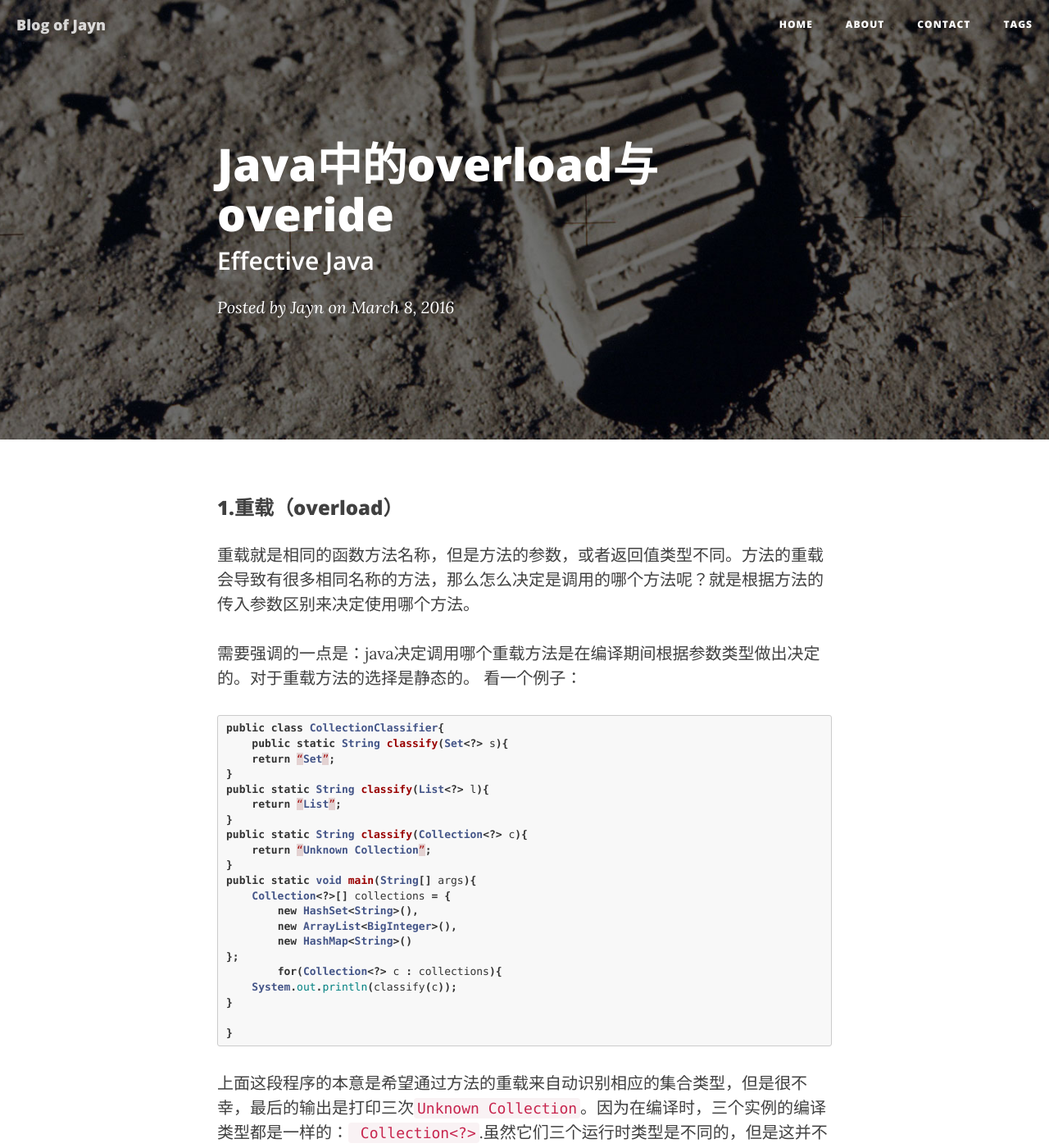
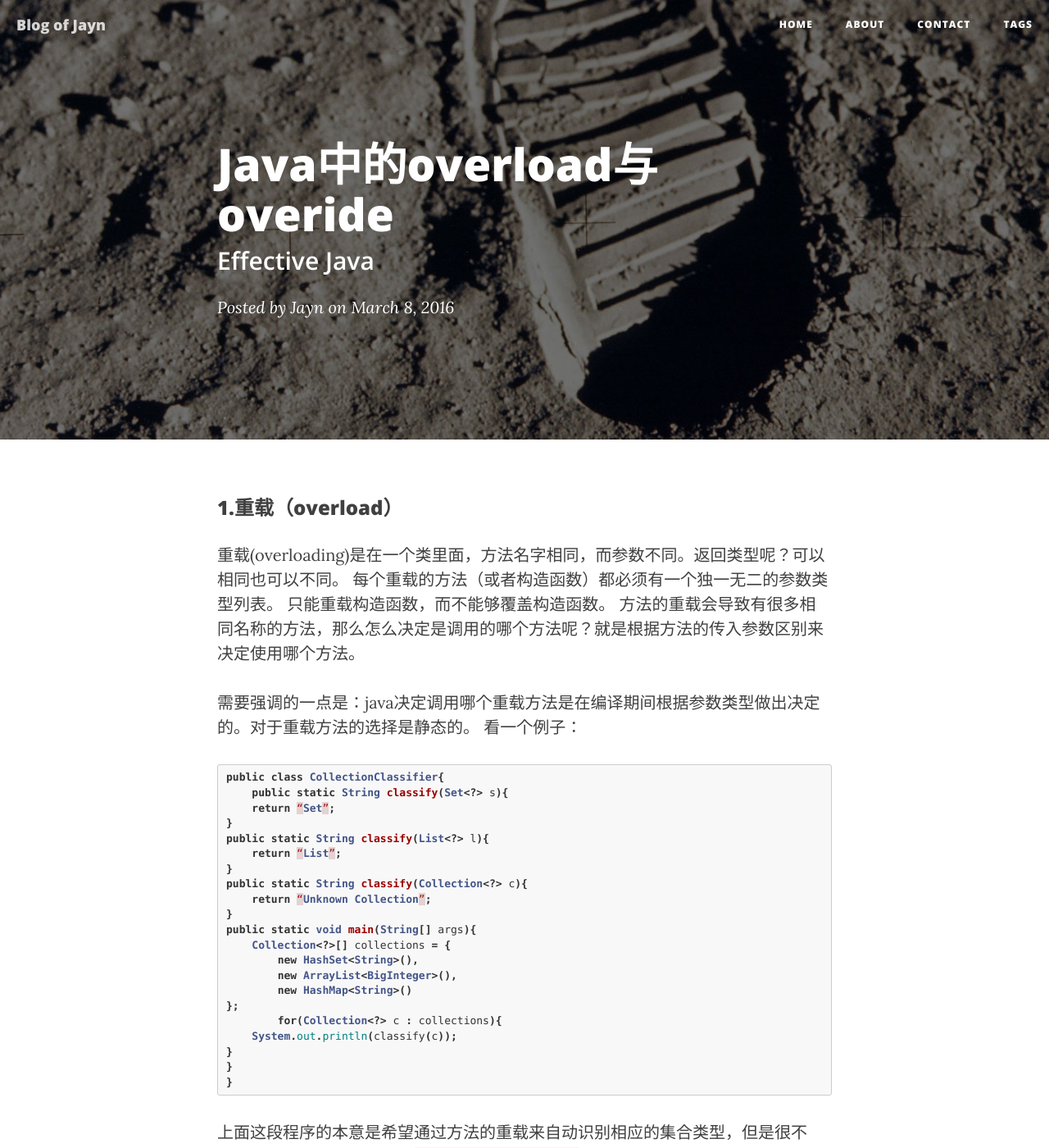
Before and after one commit to JayYangSS/JayYangSS.github.io, a Jekyll site: the page built from _posts/2016-03-08-Java-overload vs overide.markdown, in a window 1280 px wide and 1400 px high. Shown: the whole window at 82% size. Built offline with Jekyll 4.4.1, drawn with Linux system fonts in a browser that asks for light colours; nearby versions of some CDN libraries; comment, search, counter and statistics services are not loaded.

Commit message:
change some concept in Java review

````diff
--- a/_posts/2016-02-23-Java-Interview.markdown
+++ b/_posts/2016-02-23-Java-Interview.markdown
@@ -1,6 +1,6 @@
 ---
 layout:     post
-title:      "开始准备找工作了"
+title:      "JAVA基础复习"
 subtitle:   "Review of Java"
 author:     "Jayn"
 header-img: "/img/post-bg-05.jpg"
--- a/_posts/2016-03-08-Java-overload vs overide.markdown
+++ b/_posts/2016-03-08-Java-overload vs overide.markdown
@@ -9,7 +9,10 @@ tags:
 ---
 
 ### 1.重载（overload）
-重载就是相同的函数方法名称，但是方法的参数，或者返回值类型不同。方法的重载会导致有很多相同名称的方法，那么怎么决定是调用的哪个方法呢？就是根据方法的传入参数区别来决定使用哪个方法。
+重载(overloading)是在一个类里面，方法名字相同，而参数不同。返回类型呢？可以相同也可以不同。
+每个重载的方法（或者构造函数）都必须有一个独一无二的参数类型列表。
+只能重载构造函数，而不能够覆盖构造函数。
+方法的重载会导致有很多相同名称的方法，那么怎么决定是调用的哪个方法呢？就是根据方法的传入参数区别来决定使用哪个方法。
 
 需要强调的一点是：java决定调用哪个重载方法是在编译期间根据参数类型做出决定的。对于重载方法的选择是静态的。
 看一个例子：
@@ -34,12 +37,13 @@ public static void main(String[] args){
         for(Collection<?> c : collections){
     System.out.println(classify(c));
 }
-
+}
 }
 ```
 
 上面这段程序的本意是希望通过方法的重载来自动识别相应的集合类型，但是很不幸，最后的输出是打印三次`Unknown Collection`。因为在编译时，三个实例的编译类型都是一样的：` Collection<?>`.虽然它们三个运行时类型是不同的，但是这并不能影响到对重载方法的选择，因为这个过程在编译时就已经决定。
 
+---
 
 ### 2.覆盖（overide）
 覆盖是多态的实现，就是子类重写父类的方法，方法名，参数，返回类型都必须一致。对于被覆盖方法的选择是动态的。需要说明的是，这个方法调用的是哪个是在运行过程中动态决定的，而不是在编译期间根据实例的类型静态决定调用哪个方法的，这点是跟`overload`的方法选择调用方式是不同的。
````
